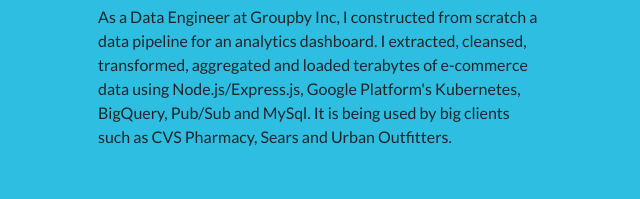
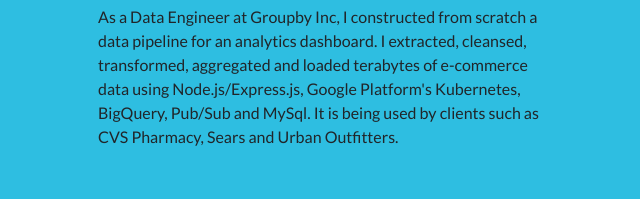
Before and after one commit to john1625b/john1625b.github.io, a website: page index.html in a window 1280 px wide. Shown: the part 685-884 px from the top of the page, 35-675 px from the left. Drawn offline with Linux system fonts and the light colour scheme.

Commit message:
removes big

```diff
--- a/index.html
+++ b/index.html
@@ -44,7 +44,7 @@
           <div class="col-lg-6 order-lg-1">
             <div class="p-5">
               <h2 class="display-4">GroupBy Inc.</h2>
-              <p>As a Data Engineer at Groupby Inc, I constructed from scratch a data pipeline for an analytics dashboard. I extracted, cleansed, transformed, aggregated and loaded terabytes of e-commerce data using Node.js/Express.js, Google Platform's Kubernetes, BigQuery, Pub/Sub and MySql. It is being used by big clients such as CVS Pharmacy, Sears and Urban Outfitters.</p>
+              <p>As a Data Engineer at Groupby Inc, I constructed from scratch a data pipeline for an analytics dashboard. I extracted, cleansed, transformed, aggregated and loaded terabytes of e-commerce data using Node.js/Express.js, Google Platform's Kubernetes, BigQuery, Pub/Sub and MySql. It is being used by clients such as CVS Pharmacy, Sears and Urban Outfitters.</p>
             </div>
           </div>
         </div>
```
